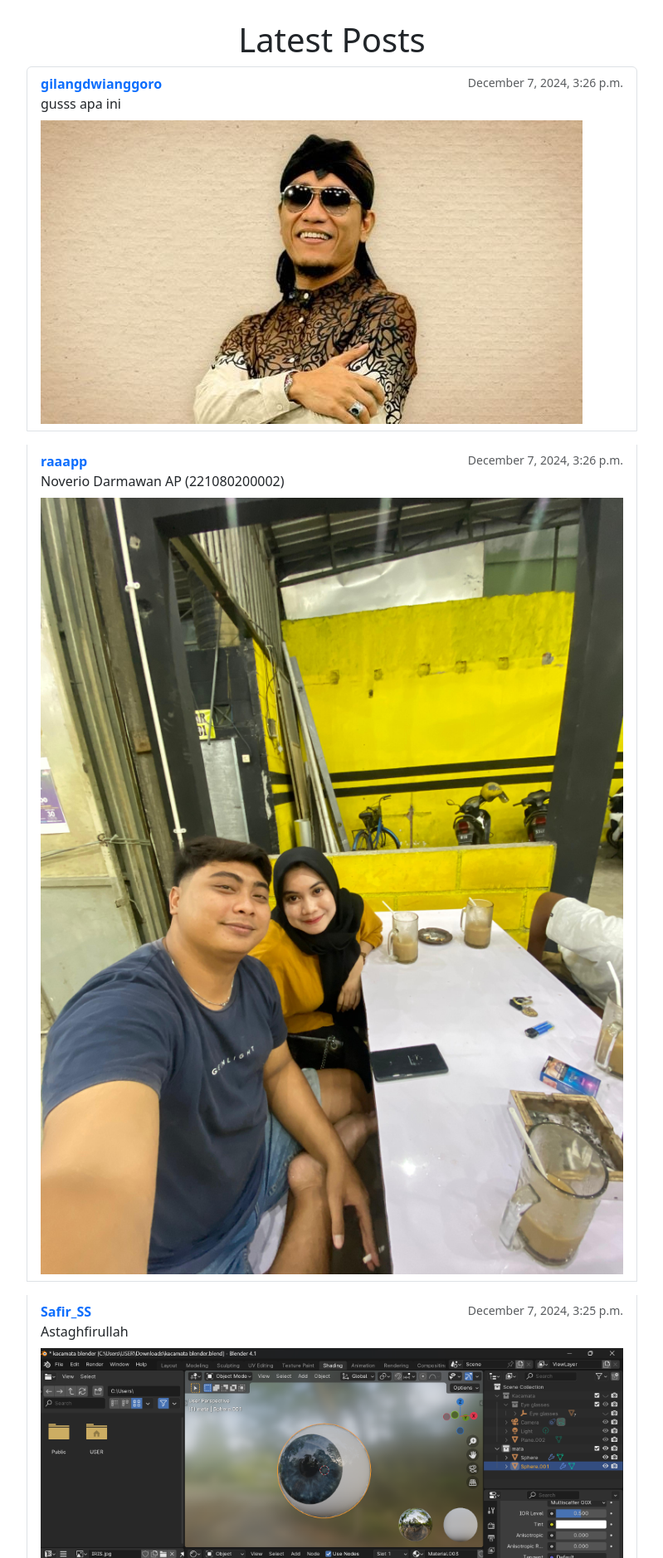
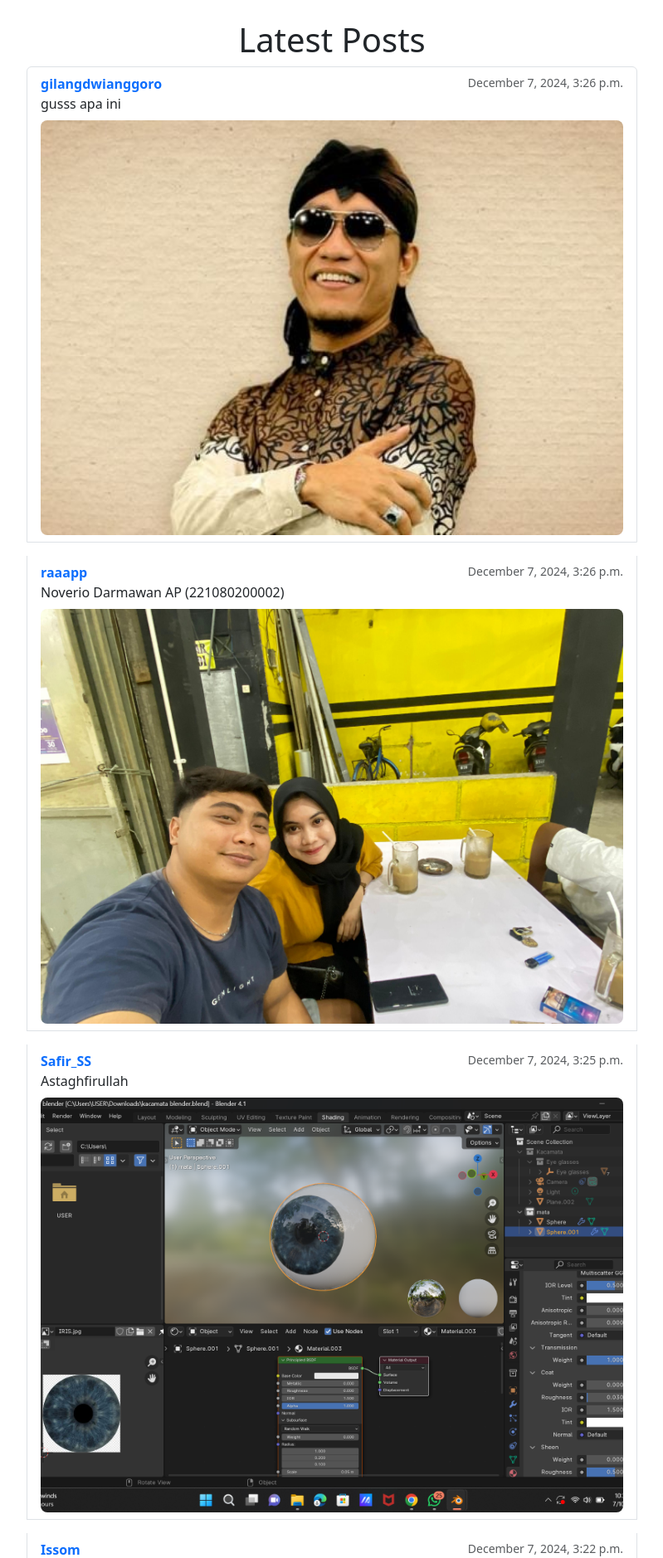
Before and after one commit to krisna-rifkiansyah/PBL01-09, a Django app: page / in a window 1280 px wide. Shown: the part 56-1934 px from the top of the page at 83% size, without its empty margins (240-1039 px from the left). Run offline with Django 5.2, Linux system fonts and the light colour scheme; data comes from the database, SQL or seed files in the repository; some libraries are stand-ins or nearby versions.

Commit message:
Update home.html

```diff
--- a/landingpagedjango/myapp/templates/myapp/home.html
+++ b/landingpagedjango/myapp/templates/myapp/home.html
@@ -7,6 +7,15 @@
     <!-- Bootstrap CSS -->
     <link href="https://cdn.jsdelivr.net/npm/bootstrap@5.3.0-alpha1/dist/css/bootstrap.min.css" rel="stylesheet">
     <link rel="stylesheet" href="https://cdnjs.cloudflare.com/ajax/libs/font-awesome/6.6.0/css/all.min.css" integrity="sha512-Kc323vGBEqzTmouAECnVceyQqyqdsSiqLQISBL29aUW4U/M7pSPA/gEUZQqv1cwx4OnYxTxve5UMg5GT6L4JJg==" crossorigin="anonymous" referrerpolicy="no-referrer" />
+    <style>
+        .post-image {
+            width: 100%;
+            height: 500px;
+            object-fit: cover;
+            border-radius: 8px;
+        }
+    </style>
+
 </head>
 <body>
     <nav class="navbar navbar-expand-lg navbar-dark bg-dark">
@@ -64,7 +73,7 @@
                             </div>
                             <p class="mb-0">{{ post.text }}</p>
                             {% if post.image %}
-                                <img src="{{ post.image.url }}" class="img-fluid mt-2" alt="Post Image">
+                                <img src="{{ post.image.url }}" class="img-fluid mt-2 post-image" alt="Post Image">
                             {% endif %}
                         </div>
                     {% empty %}
```
